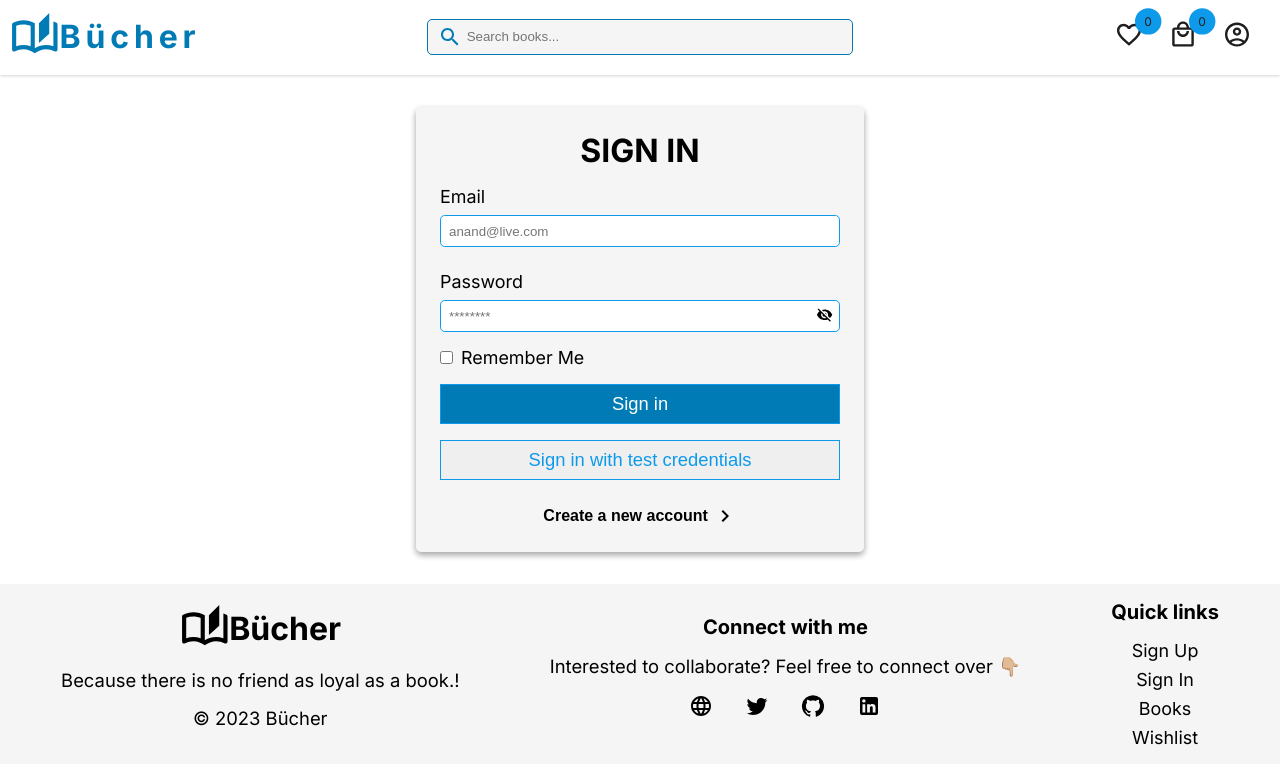
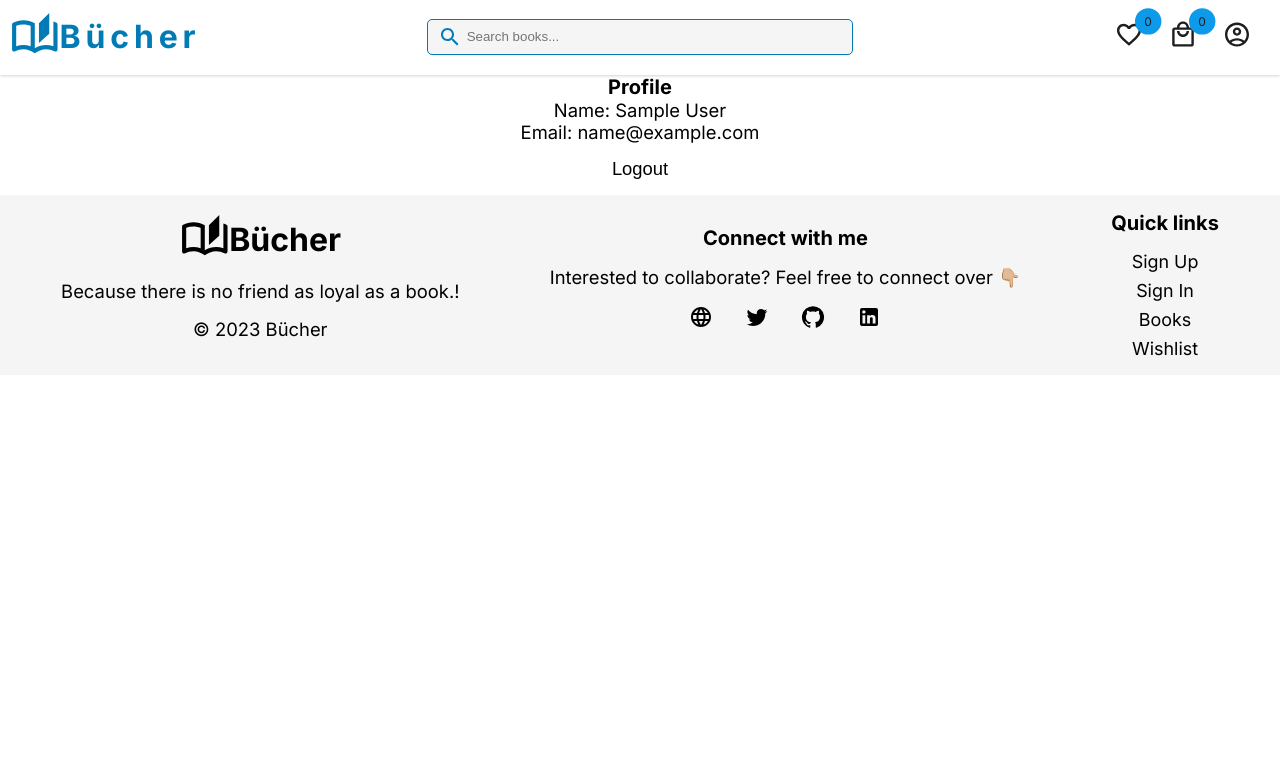
Before and after one commit to anandbaraik/Bucher, a React (Create React App) app: page /profile in a window 1280 px wide. Before the commit this address led to /signin. Shown: the top 784 px of the page. Built offline with nearby package versions, Linux system fonts and the light colour scheme; sample sign-in values are in the browser's storage; what miragejs would draw is missing.

Commit message:
feat:auth
routing, context

```diff
--- a/src/backend/db/users.js
+++ b/src/backend/db/users.js
@@ -16,4 +16,13 @@ export const users = [
     createdAt: formatDate(),
     updatedAt: formatDate(),
   },
+  {
+    _id: uuid(),
+    firstName: "Anand",
+    lastName: "Baraik",
+    email: "anandbaraik2014@gmail.com",
+    password: "anandbaraik2014",
+    createdAt: formatDate(),
+    updatedAt: formatDate(),
+  },
 ];
--- a/src/components/PrivateRoute/PrivateRoute.jsx
+++ b/src/components/PrivateRoute/PrivateRoute.jsx
@@ -2,9 +2,9 @@ import React from "react";
 import { Navigate, useLocation } from "react-router";
 import { useAuth } from "../../context/AuthContext";
 export default function PrivateRoute({ children }) {
-  const { isLoggedIn } = useAuth();
+  const { token } = useAuth();
   const location = useLocation();
-  return isLoggedIn ? (
+  return token ? (
     children
   ) : (
     <Navigate to="/signin" state={{ from: location }} replace />
--- a/src/context/AuthContext.js
+++ b/src/context/AuthContext.js
@@ -1,23 +1,18 @@
 import { createContext, useContext, useState } from "react";
 import { useLocation, useNavigate } from "react-router";
-const AuthContext = createContext({
-  isLoggedIn: false,
-  toggleLoginStatus: () => {}
-});
+
+const AuthContext = createContext();
 
 export const AuthProvider = ({ children }) => {
-  const [isLoggedIn, setIsLoggedIn] = useState(false);
-  const navigate = useNavigate();
-  const location = useLocation();
-  const toggleLoginStatus = () => {
-    setIsLoggedIn(!isLoggedIn);
-    navigate(location?.state?.from?.pathname);
-  };
+    const [token, setToken] = useState(localStorage.getItem("token"));
+    const [user, setUser] = useState(localStorage.getItem("user"));
   return (
     <AuthContext.Provider
       value={{
-        isLoggedIn,
-        toggleLoginStatus
+        token,
+        setToken,
+        user,
+        setUser
       }}
     >
       {children}
--- a/src/index.css
+++ b/src/index.css
@@ -14,6 +14,7 @@
   --gray-color: #f5f5f6;
   --secondary-color: #007bb5;
   --shadow-color: #b9b9b9;
+  --danger-color: #ff4a4a;
 }
 
 .cursor-pointer {
--- a/src/pages/Profile/Profile.jsx
+++ b/src/pages/Profile/Profile.jsx
@@ -1,9 +1,31 @@
 import React from 'react';
 import "./Profile.css";
+import { useAuth } from '../../context/AuthContext';
+import { Link, useNavigate } from "react-router-dom";
 const Profile = () => {
-  return (
-    <div>Profile</div>
-  )
+    const navigate = useNavigate();
+    const {user, setToken} = useAuth();
+    const activeUser = JSON.parse(user);
+    const logoutHandler = () => {
+        localStorage.removeItem("token");
+        localStorage.removeItem("user");
+        setToken(null);
+        navigate("/signin");
+    }
+    return (
+        <div className='text-center'>
+            <h2>Profile</h2>
+            <div>
+                <p>
+                    Name: {activeUser.firstName} {activeUser.lastName}
+                </p>
+                <p>Email: {activeUser.email} </p>
+            </div>
+            <button className="btn" onClick={logoutHandler}>
+                Logout
+            </button>
+        </div>
+    )
 }
 
 export default Profile
```
